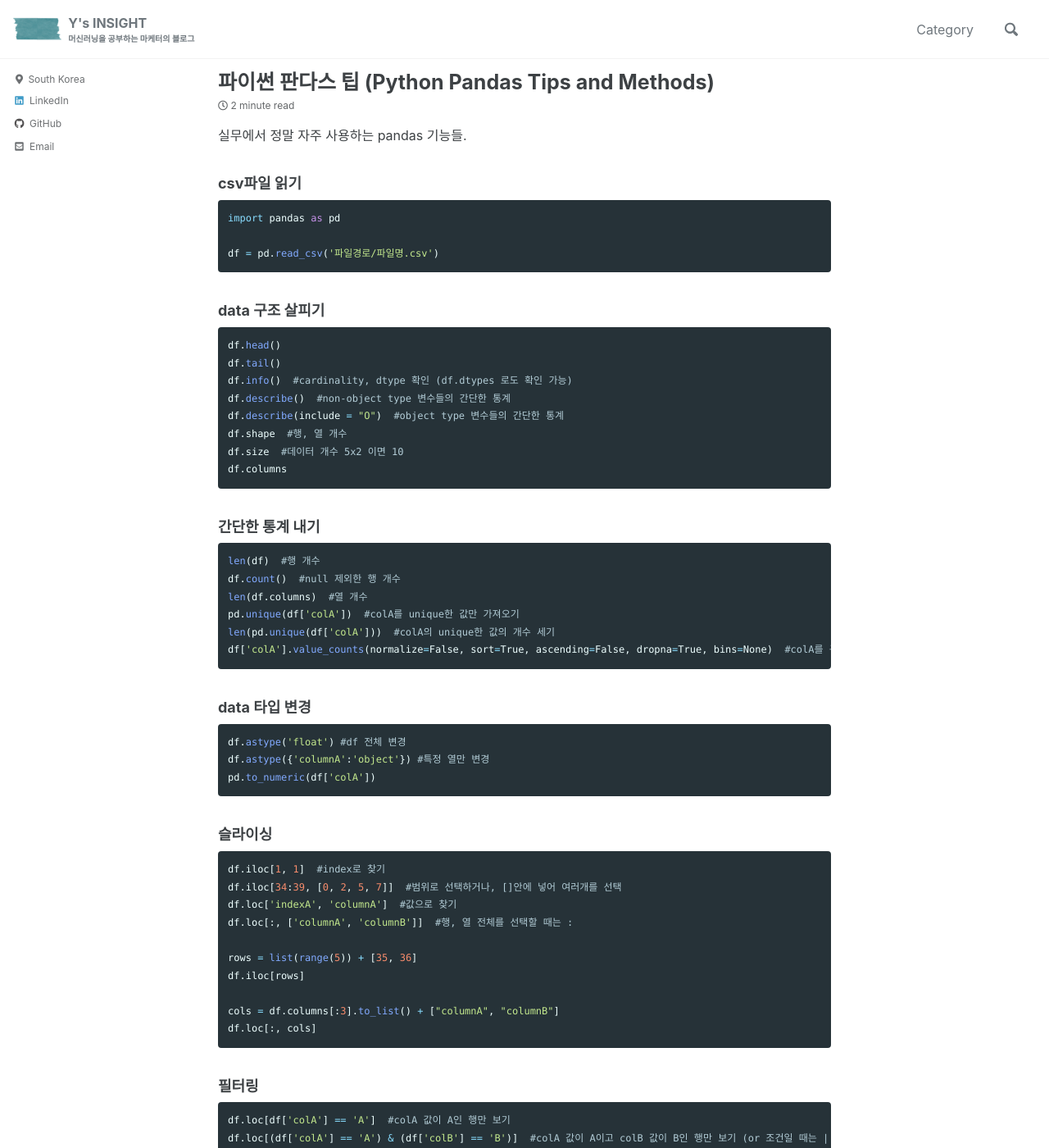
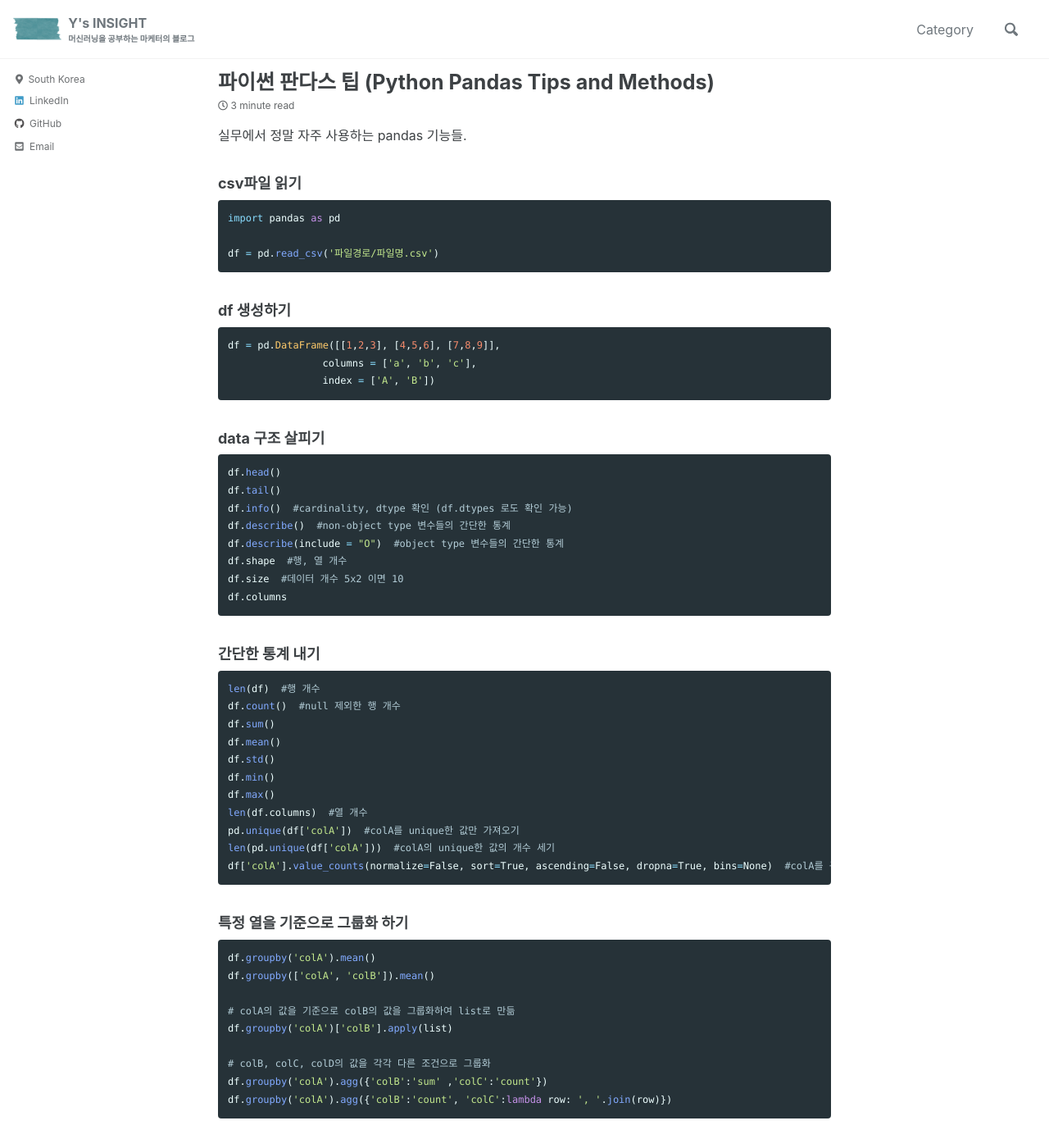
Before and after one commit to amoryoungakim/amoryoungakim.github.io, a Jekyll site: the page built from _posts/2021-01-22-how-to-use-Pandas.md, in a window 1280 px wide and 1400 px high. Shown: the whole window at 82% size. Built offline with Jekyll 4.4.1, drawn with Linux system fonts in a browser that asks for light colours; cached includes are drawn as plain includes; comment, search, counter and statistics services are not loaded; some of the changed text lies outside the part shown.

Commit message:
Update 2021-01-22-how-to-use-Pandas.md

````diff
--- a/_posts/2021-01-22-how-to-use-Pandas.md
+++ b/_posts/2021-01-22-how-to-use-Pandas.md
@@ -13,6 +13,14 @@ categories: Python
 import pandas as pd
 
 df = pd.read_csv('파일경로/파일명.csv')
+```
+
+### df 생성하기
+
+```python
+df = pd.DataFrame([[1,2,3], [4,5,6], [7,8,9]],
+                columns = ['a', 'b', 'c'],
+                index = ['A', 'B'])
 ```
 
 ### data 구조 살피기
@@ -33,10 +41,29 @@ df.columns
 ```python
 len(df)  #행 개수
 df.count()  #null 제외한 행 개수
+df.sum()
+df.mean()
+df.std()
+df.min()
+df.max()
 len(df.columns)  #열 개수
 pd.unique(df['colA'])  #colA를 unique한 값만 가져오기
 len(pd.unique(df['colA']))  #colA의 unique한 값의 개수 세기
 df['colA'].value_counts(normalize=False, sort=True, ascending=False, dropna=True, bins=None)  #colA를 구성하는 값들이 총 몇 번 출현하는지 빈도 세기
+```
+
+### 특정 열을 기준으로 그룹화 하기
+
+```python
+df.groupby('colA').mean()
+df.groupby(['colA', 'colB']).mean()
+
+# colA의 값을 기준으로 colB의 값을 그룹화하여 list로 만듦
+df.groupby('colA')['colB'].apply(list)
+
+# colB, colC, colD의 값을 각각 다른 조건으로 그룹화
+df.groupby('colA').agg({'colB':'sum' ,'colC':'count'})
+df.groupby('colA').agg({'colB':'count', 'colC':lambda row: ', '.join(row)})
 ```
 
 ### data 타입 변경
@@ -156,19 +183,6 @@ df = df.merge(df['AB'].apply(lambda x: pd.Series({'A':splitCols(x)[0], 'B':split
 del df['AB']  #원본 열은 삭제
 ```
 
-### 특정 열을 기준으로 그룹화 하기
-```python
-df.groupby('colA').mean()
-df.groupby(['colA', 'colB']).mean()
-
-# colA의 값을 기준으로 colB의 값을 그룹화하여 list로 만듦
-df.groupby('colA')['colB'].apply(list)
-
-# colB, colC, colD의 값을 각각 다른 조건으로 그룹화
-df.groupby('colA').agg({'colB':'sum' ,'colC':'count'})
-df.groupby('colA').agg({'colB':'count', 'colC':lambda row: ', '.join(row)})
-```
-
 ### 값 정렬하기
 
 ```python
````
